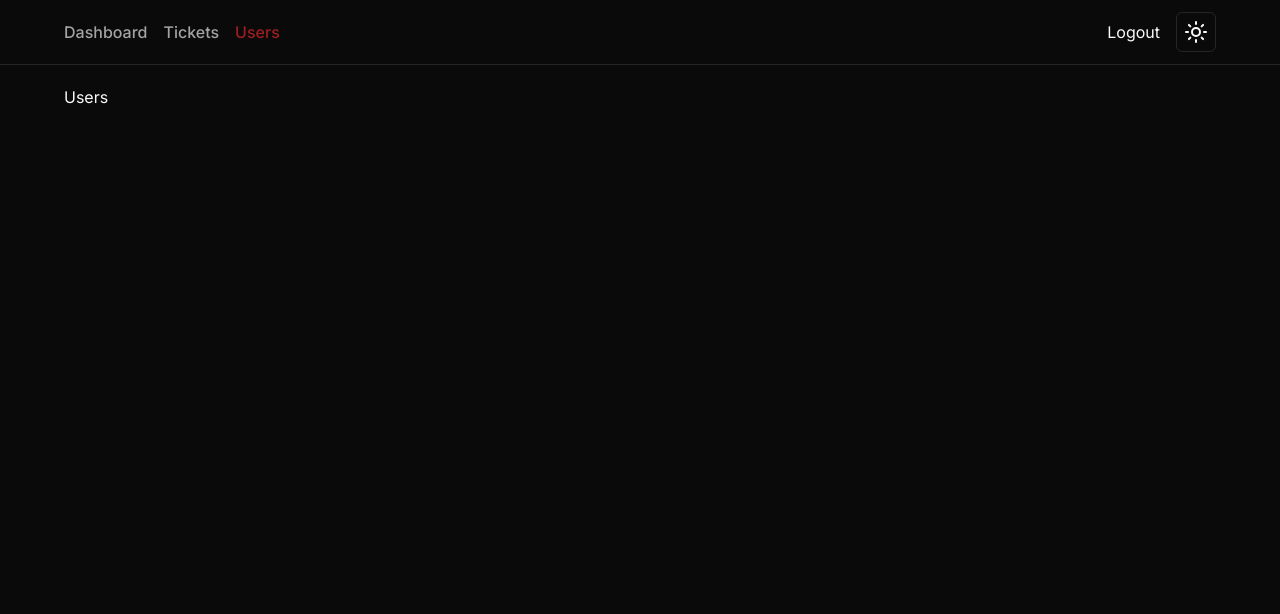
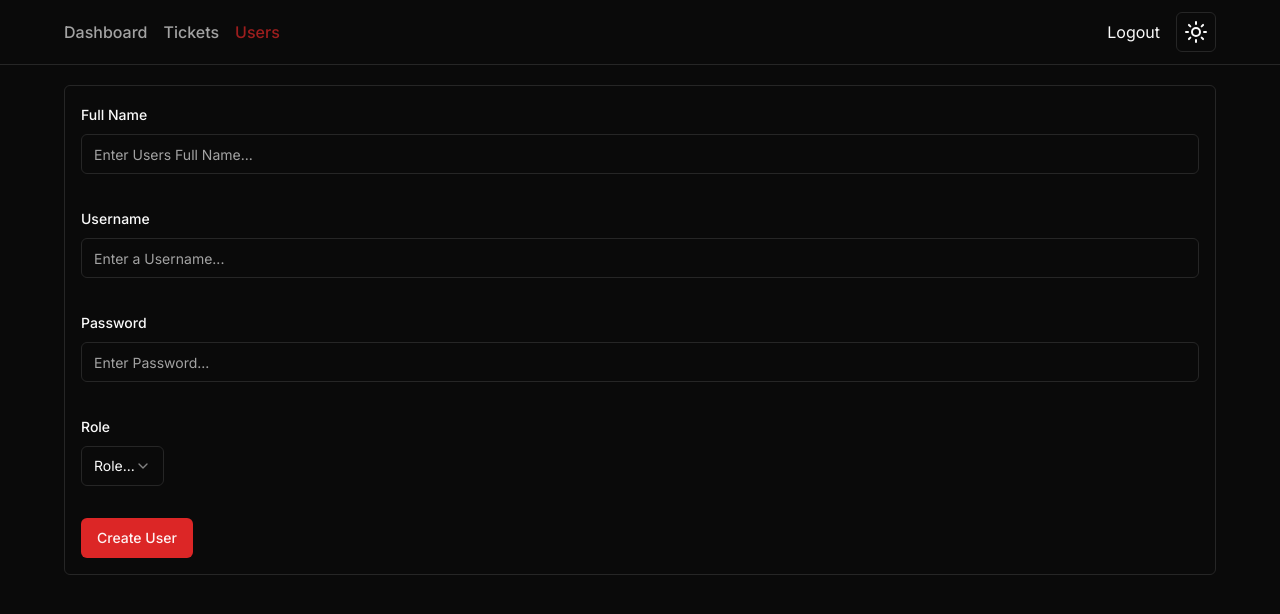
Before and after one commit to omerfaruksaribal/ticketapp, a Next.js app: page /users in a window 1280 px wide. Shown: the top 614 px of the page. Built offline with nearby package versions, Linux system fonts and the light colour scheme.

Commit message:
Users Update Api

```diff
--- /dev/null
+++ b/app/api/users/[id]/route.ts
@@ -0,0 +1,54 @@
+import prisma from '@/prisma/db';
+import { userSchema } from '@/ValidationSchemas/users';
+import bcrypt from 'bcryptjs';
+import { NextRequest, NextResponse } from 'next/server';
+
+interface Props {
+  params: { id: string };
+}
+
+export async function PATCH(request: NextRequest, { params }: Props) {
+  const body = await request.json();
+  const validation = userSchema.safeParse(body);
+
+  if (!validation.success) {
+    return NextResponse.json(validation.error.format(), { status: 400 });
+  }
+
+  const user = await prisma.user.findUnique({
+    where: { id: parseInt(params.id) },
+  });
+
+  if (!user) {
+    return NextResponse.json({ error: 'User Not Found.' }, { status: 404 });
+  }
+
+  if (body?.password && body.password != '') {
+    const hashPassword = await bcrypt.hash(body.password, 10);
+    body.password = hashPassword;
+  } else {
+    delete body.password;
+  }
+
+  if (user.username !== body.username) {
+    const duplicateUsername = await prisma.user.findUnique({
+      where: { username: body.username },
+    });
+
+    if (duplicateUsername) {
+      return NextResponse.json(
+        { message: 'Duplicate Username' },
+        { status: 409 }
+      );
+    }
+  }
+
+  const updateUser = await prisma.user.update({
+    where: { id: user.id },
+    data: {
+      ...body,
+    },
+  });
+
+  return NextResponse.json(updateUser);
+}
--- /dev/null
+++ b/app/users/[id]/page.tsx
@@ -0,0 +1,27 @@
+import UserForm from '@/components/UserForm';
+import prisma from '@/prisma/db';
+import React from 'react';
+
+interface Props {
+  params: { id: string };
+}
+
+const EditUser = async ({ params }: Props) => {
+  const user = await prisma?.user.findUnique({
+    where: { id: parseInt(params.id) },
+  });
+
+  if (!user) {
+    return <p className=" text-destructive">User Not Found.</p>;
+  }
+
+  user.password = '';
+
+  return (
+    <div>
+      <UserForm user={user} />
+    </div>
+  );
+};
+
+export default EditUser;
--- a/app/users/page.tsx
+++ b/app/users/page.tsx
@@ -1,5 +1,11 @@
+import UserForm from '@/components/UserForm';
+
 const Users = () => {
-  return <div>Users</div>;
+  return (
+    <div>
+      <UserForm />
+    </div>
+  );
 };
 
 export default Users;
--- a/components/TicketForm.tsx
+++ b/components/TicketForm.tsx
@@ -150,6 +150,7 @@
           </Button>
         </form>
       </Form>
+      <p className=" text-destructive">{error}</p>
     </div>
   );
 };
--- /dev/null
+++ b/components/UserForm.tsx
@@ -0,0 +1,154 @@
+'use client';
+
+import React, { useState } from 'react';
+import { Form, FormControl, FormField, FormItem, FormLabel } from './ui/form';
+import { z } from 'zod';
+import { userSchema } from '@/ValidationSchemas/users';
+import { useForm } from 'react-hook-form';
+import { zodResolver } from '@hookform/resolvers/zod';
+import { Input } from './ui/input';
+import {
+  Select,
+  SelectContent,
+  SelectItem,
+  SelectTrigger,
+  SelectValue,
+} from './ui/select';
+import { Button } from './ui/button';
+import axios from 'axios';
+import { useRouter } from 'next/navigation';
+import { User } from '@prisma/client';
+
+type UserFormData = z.infer<typeof userSchema>;
+
+interface Props {
+  user?: User;
+}
+
+const UserForm = ({ user }: Props) => {
+  const [isSubmitting, setIsSubmitting] = useState(false);
+  const [error, setError] = useState('');
+  const router = useRouter();
+
+  const form = useForm<UserFormData>({
+    resolver: zodResolver(userSchema),
+  });
+
+  async function onSubmit(values: z.infer<typeof userSchema>) {
+    try {
+      setIsSubmitting(true);
+      setError('');
+
+      if (user) {
+        await axios.patch('/api/users/' + user.id, values);
+      } else {
+        await axios.post('/api/users', values);
+      }
+
+      setIsSubmitting(false);
+
+      router.push('/tickets');
+      router.refresh();
+    } catch (error) {
+      setError('Unknown Error Occured');
+      setIsSubmitting(false);
+      console.log('error', error);
+    }
+  }
+
+  return (
+    <div className="rounded-md border w-full p-4">
+      <Form {...form}>
+        <form
+          onSubmit={form.handleSubmit(onSubmit)}
+          className="space-y-8 w-full"
+        >
+          <FormField
+            control={form.control}
+            name="name"
+            defaultValue={user?.name}
+            render={({ field }) => (
+              <FormItem>
+                <FormLabel>Full Name</FormLabel>
+                <FormControl>
+                  <Input placeholder="Enter Users Full Name..." {...field} />
+                </FormControl>
+              </FormItem>
+            )}
+          />
+
+          <FormField
+            control={form.control}
+            name="username"
+            defaultValue={user?.username}
+            render={({ field }) => (
+              <FormItem>
+                <FormLabel>Username</FormLabel>
+                <FormControl>
+                  <Input placeholder="Enter a Username..." {...field} />
+                </FormControl>
+              </FormItem>
+            )}
+          />
+
+          <FormField
+            control={form.control}
+            name="password"
+            defaultValue=""
+            render={({ field }) => (
+              <FormItem>
+                <FormLabel>Password</FormLabel>
+                <FormControl>
+                  <Input
+                    type="password"
+                    required={user ? false : true}
+                    placeholder="Enter Password..."
+                    {...field}
+                  />
+                </FormControl>
+              </FormItem>
+            )}
+          />
+
+          <div className="flex w-full space-x-4">
+            <FormField
+              control={form.control}
+              name="role"
+              defaultValue={user?.role}
+              render={({ field }) => (
+                <FormItem>
+                  <FormLabel>Role</FormLabel>
+                  <Select
+                    onValueChange={field.onChange}
+                    defaultValue={field.value}
+                  >
+                    <FormControl>
+                      <SelectTrigger>
+                        <SelectValue
+                          placeholder="Role..."
+                          defaultValue={user?.role}
+                        />
+                      </SelectTrigger>
+                    </FormControl>
+                    <SelectContent>
+                      <SelectItem value="USER">User</SelectItem>
+                      <SelectItem value="TECH">Tech</SelectItem>
+                      <SelectItem value="ADMIN">Admin</SelectItem>
+                    </SelectContent>
+                  </Select>
+                </FormItem>
+              )}
+            />
+          </div>
+
+          <Button type="submit" disabled={isSubmitting}>
+            {user ? 'Update User' : 'Create User'}
+          </Button>
+        </form>
+      </Form>
+      <p className=" text-destructive">{error}</p>
+    </div>
+  );
+};
+
+export default UserForm;
```
